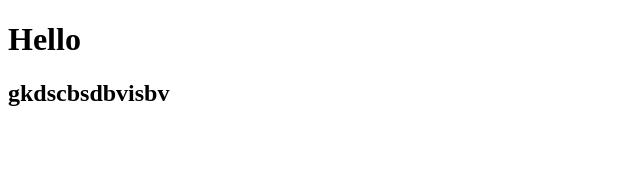
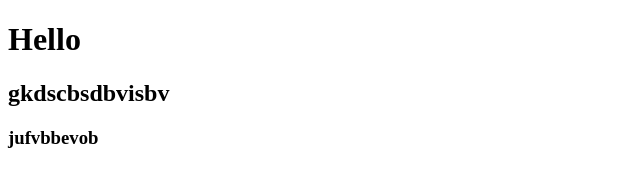
Before and after one commit to MaxCzech/TestRepo, a plain HTML site: page index.html in a window 1280 px wide. Shown: the whole page, without its empty margins (0-640 px from the left). Drawn offline with Linux system fonts and the light colour scheme.

Commit message:
Update index.html

```diff
--- a/index.html
+++ b/index.html
@@ -8,5 +8,6 @@
     <body>
         <h1>Hello</h1>
         <h2>gkdscbsdbvisbv</h2>
+        <h3>jufvbbevob</h3>
     </body>
 </html>
```
